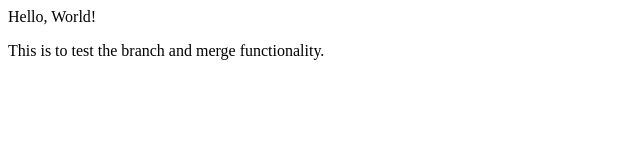
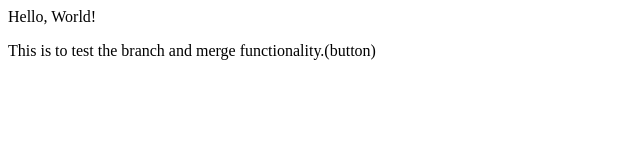
Before and after one commit to abhishek-diwakar/devops, a plain HTML site: page index.html in a window 1280 px wide. Shown: the full height of the page, 0-640 px from the left. Drawn offline with Linux system fonts and the light colour scheme.

```diff
--- a/index.html
+++ b/index.html
@@ -1,3 +1,3 @@
 <p> Hello, World! </p>
 
-<p>This is to test the branch and merge functionality.</p>
+<p>This is to test the branch and merge functionality.(button)</p>
```
